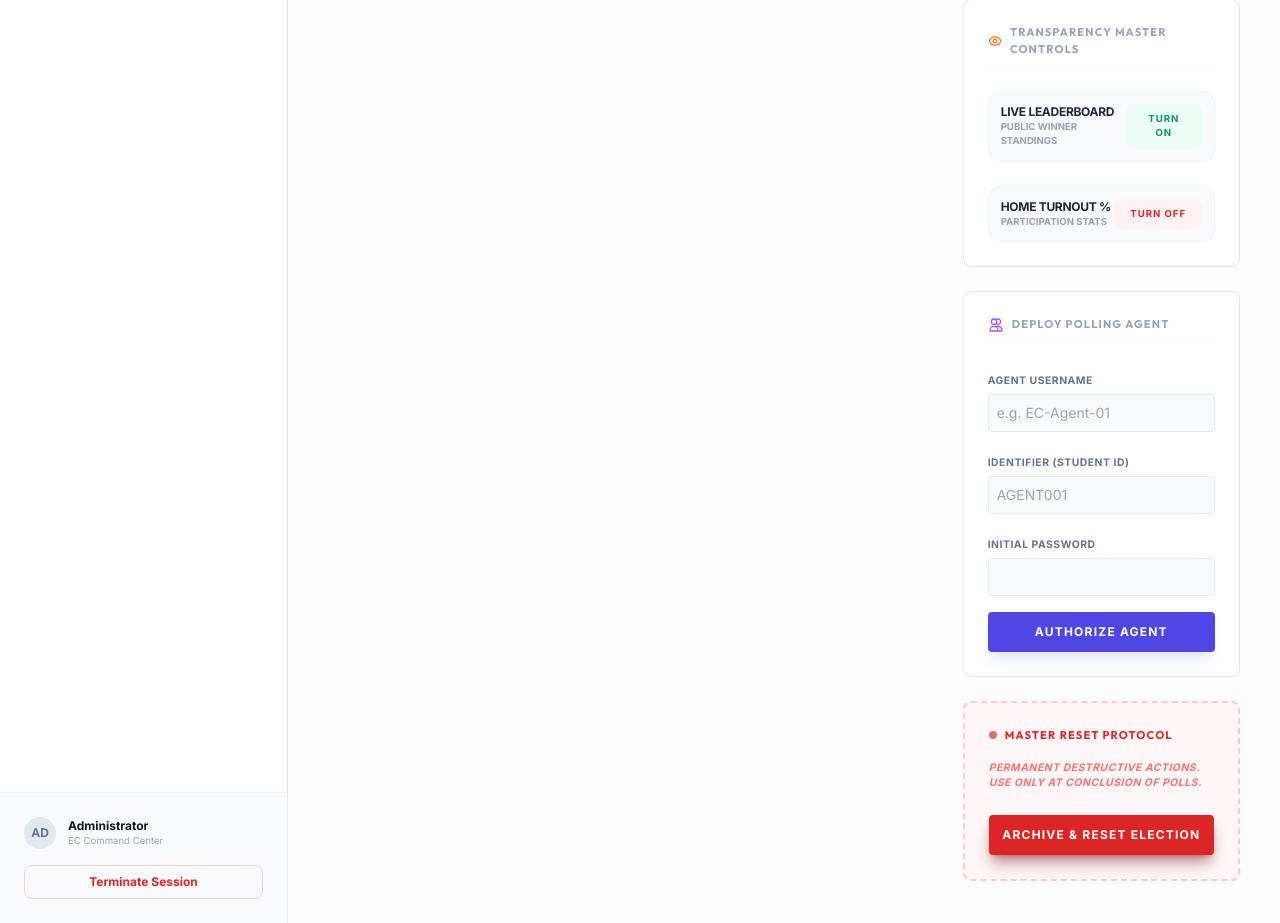
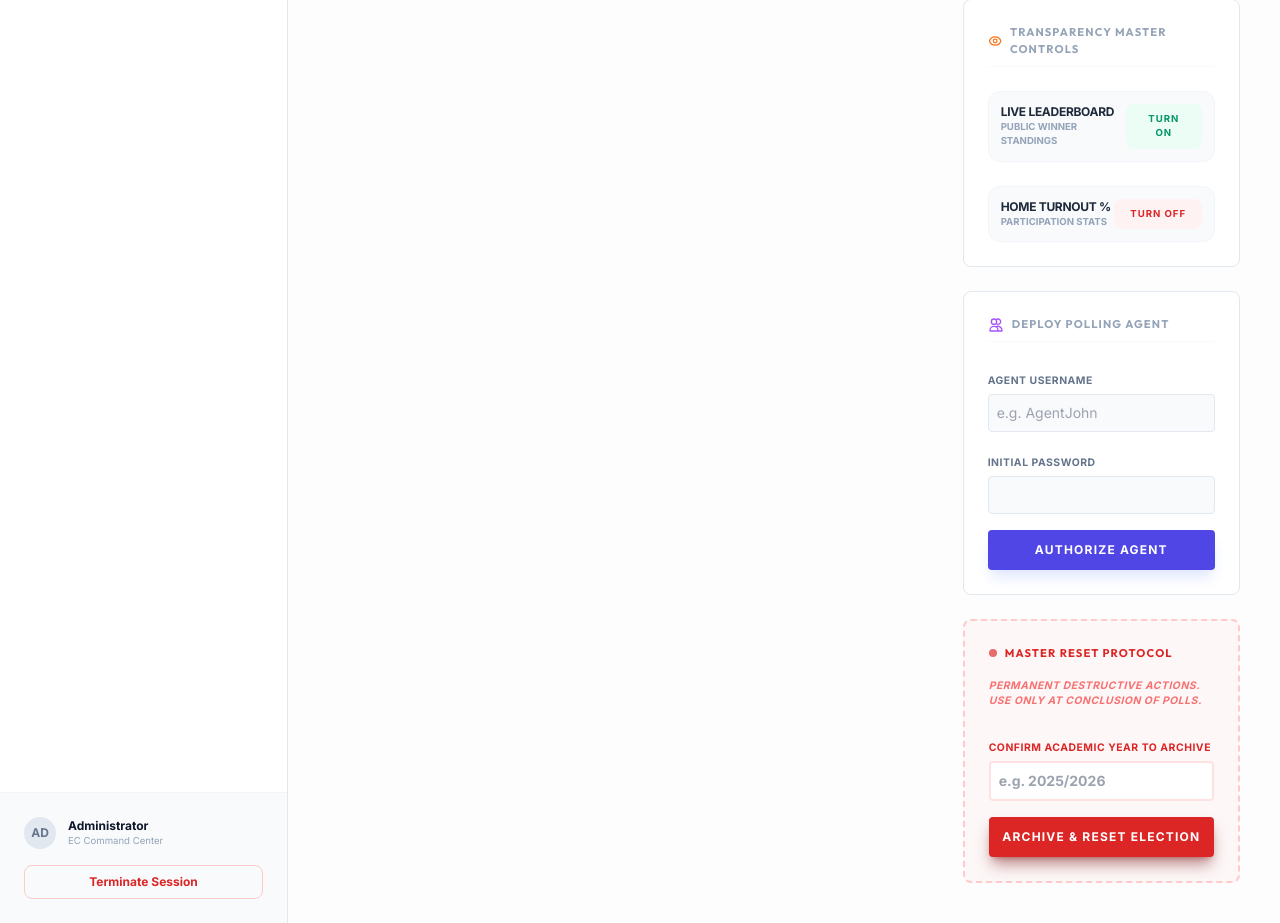
Before and after one commit to sasusavage/cosaa, a Flask app: page /admin/dashboard in a window 1280 px wide. Shown: the part 1069-1992 px from the top of the page. Run offline with Flask 3, Linux system fonts and the light colour scheme; a user stored in the database is signed in; some libraries are stand-ins or nearby versions.

Commit message:
feat: simplified polling agent creation and added academic year archive input

```diff
--- a/app/blueprints/admin/routes.py
+++ b/app/blueprints/admin/routes.py
@@ -76,7 +76,10 @@ def login():
         username = request.form.get('username')
         password = request.form.get('password')
 
-        user = User.query.filter(User.student_id == username, User.role.in_(['admin', 'agent'])).first()
+        user = User.query.filter(
+            db.or_(User.username == username, User.student_id == username),
+            User.role.in_(['admin', 'agent'])
+        ).first()
         if user and user.check_password(password):
             login_user(user)
             flash(f'{user.role.capitalize()} Session Established', 'success')
@@ -754,7 +757,7 @@ def archive_election():
     # Accept year from the inline form field first, fall back to stored setting
     academic_year = request.form.get('academic_year', '').strip() or Setting.get('academic_year', '').strip()
     if not academic_year:
-        flash('Please enter an Academic Year before archiving.', 'error')
+        flash('Please enter or confirm the Academic Year in the Archive form below.', 'error')
         return redirect(url_for('admin.dashboard'))
 
     # Build snapshot
@@ -850,16 +853,22 @@ def results():
 @admin_required
 def create_polling_agent():
     username = request.form.get('username')
-    student_id = request.form.get('student_id').upper() # Force uppercase for consistency
     password = request.form.get('password')
 
-    if User.query.filter_by(student_id=student_id).first():
-        flash('Agent identifier (Student ID) already exists.', 'error')
+    if not username or not password:
+        flash('Both Username and Password are required.', 'error')
         return redirect(url_for('admin.dashboard'))
 
-    agent = User(username=username, student_id=student_id, role='agent')
+    # For Polling Agents, we use their username as the unique student_id too
+    unique_id = username.strip().upper()
+
+    if User.query.filter_by(student_id=unique_id).first():
+        flash(f'An agent or user with identifier "{unique_id}" already exists.', 'error')
+        return redirect(url_for('admin.dashboard'))
+
+    agent = User(username=username, student_id=unique_id, role='agent')
     agent.set_password(password)
     db.session.add(agent)
     db.session.commit()
-    flash('Polling Agent registered successfully.', 'success')
+    flash('Polling Agent registered successfully. They can now login with these credentials.', 'success')
     return redirect(url_for('admin.dashboard'))
--- a/app/templates/admin/dashboard.html
+++ b/app/templates/admin/dashboard.html
@@ -230,11 +230,7 @@
                 <input type="hidden" name="csrf_token" value="{{ csrf_token() }}"/>
                 <div class="space-y-1">
                     <label class="text-[0.65rem] font-bold text-slate-500 uppercase tracking-wider">Agent Username</label>
-                    <input type="text" name="username" placeholder="e.g. EC-Agent-01" required class="w-full p-2 bg-slate-50 border border-slate-200 rounded text-sm focus:border-blue-600 outline-none">
-                </div>
-                <div class="space-y-1">
-                    <label class="text-[0.65rem] font-bold text-slate-500 uppercase tracking-wider">Identifier (Student ID)</label>
-                    <input type="text" name="student_id" placeholder="AGENT001" required class="w-full p-2 bg-slate-50 border border-slate-200 rounded text-sm focus:border-blue-600 outline-none uppercase">
+                    <input type="text" name="username" placeholder="e.g. AgentJohn" required class="w-full p-2 bg-slate-50 border border-slate-200 rounded text-sm focus:border-blue-600 outline-none">
                 </div>
                 <div class="space-y-1">
                     <label class="text-[0.65rem] font-bold text-slate-500 uppercase tracking-wider">Initial Password</label>
@@ -251,9 +247,12 @@
             </div>
             <p class="text-[0.65rem] text-red-400 font-bold mb-6 italic uppercase tracking-wider">Permanent destructive actions. Use only at conclusion of polls.</p>
 
-            <form method="POST" action="{{ url_for('admin.archive_election') }}" onsubmit="return confirm('CRITICAL: This will snapshot all final votes to an immutable record, clear all current ballots, and reset the platform for the next cycle. Continue?')">
+            <form method="POST" action="{{ url_for('admin.archive_election') }}" onsubmit="return confirm('CRITICAL: This will snapshot all final votes, clear all current ballots, and reset for the next cycle. Continue?')">
                 <input type="hidden" name="csrf_token" value="{{ csrf_token() }}"/>
-                <input type="hidden" name="academic_year" value="{{ academic_year }}"/>
+                <div class="space-y-1 mb-4">
+                    <label class="text-[0.65rem] font-bold text-red-600 uppercase tracking-wider">Confirm Academic Year to Archive</label>
+                    <input type="text" name="academic_year" value="{{ academic_year }}" required class="w-full p-2 bg-white border-2 border-red-100 rounded text-sm focus:border-red-600 outline-none font-black text-red-900" placeholder="e.g. 2025/2026">
+                </div>
                 <button type="submit" class="w-full py-3 bg-red-600 text-white text-xs font-black uppercase tracking-widest rounded shadow-lg shadow-red-900/50 hover:bg-black transition-all">
                     Archive & Reset Election
                 </button>
```
